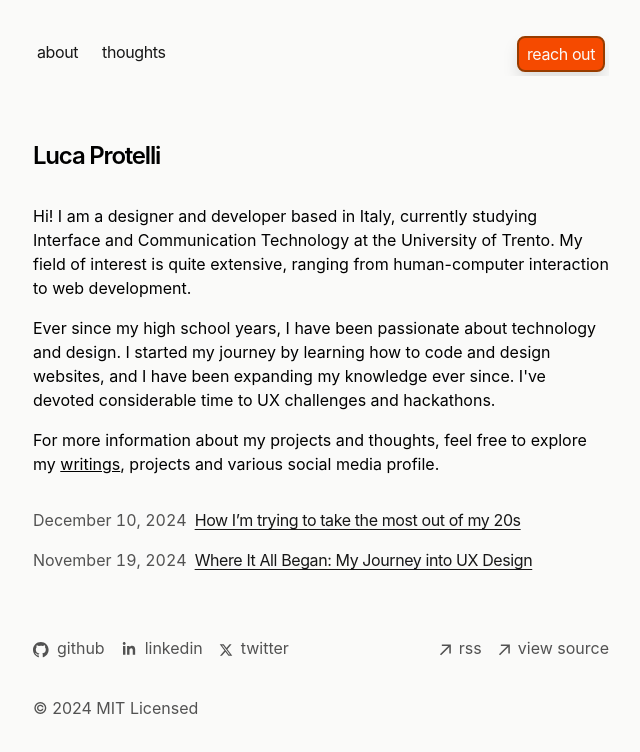
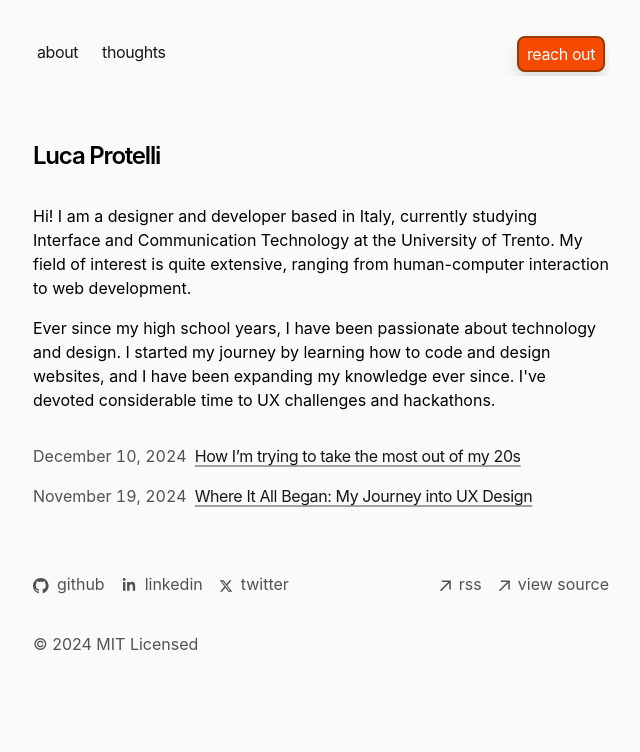
Before and after one commit to lucaprotelli/portfolio, a Next.js app in the folder blog/: page / in a window 1280 px wide. Shown: the top 752 px of the page, without its empty margins (319-959 px from the left). Built offline with nearby package versions, Linux system fonts and the light colour scheme.

Commit message:
Refactor MDX components: remove unused file, update imports, and enhance Badge styling

```diff
--- a/blog/app/blog/mdx-components.tsx
+++ /dev/null
@@ -1,8 +0,0 @@
-import Badge from "../components/badge"
-
-export function useMDXComponents() {
-    return {
-        Badge,
-        // Add any other components you want to use in MDX here
-    }
-}
--- a/blog/app/blog/posts/my-20s.mdx
+++ b/blog/app/blog/posts/my-20s.mdx
@@ -4,7 +4,7 @@ publishedAt: "2024-12-10"
 summary: "This post explores the challenges and opportunities of entering your 20s, embracing uncertainty, and navigating self-discovery through curiosity, risk-taking, and learning from mistakes."
 ---
 
-import { MDXComponents } from "../mdx-components.tsx"
+import Badge from "../../components/badge"
 
 Hello everyone!
 
@@ -40,25 +40,26 @@ So, as we’re figuring out what to do with our lives, let’s remember that it
 
 > **What’s the challenge you’re facing right now, and how do you deal with the uncertainty of it all?**
 
-**Useful sources**: <br />
-[Y Combinator Video](https://youtu.be/H_XMqRhLhic?si=ZRaNNMZroB1EiKjE) · [Attention is all you need](https://proceedings.neurips.cc/paper_files/paper/2017/file/3f5ee243547dee91fbd053c1c4a845aa-Paper.pdf) · [Wait But Why](https://waitbutwhy.com/2018/04/picking-career.html) · [How to Do Great Work](https://www.paulgraham.com/greatwork.html) · [More To That](https://moretothat.com/)
-
-**Useful sources**: <br />
+##### **Useful sources**: <br />
 
 <Badge
     text="Y Combinator Video"
     link="https://youtu.be/H_XMqRhLhic?si=ZRaNNMZroB1EiKjE"
-/> ·
+/>
+
 <Badge
     text="Attention is all you need"
     link="https://proceedings.neurips.cc/paper_files/paper/2017/file/3f5ee243547dee91fbd053c1c4a845aa-Paper.pdf"
-/> ·
+/>
+
 <Badge
     text="Wait But Why"
     link="https://waitbutwhy.com/2018/04/picking-career.html"
-/> ·
+/>
+
 <Badge
     text="How to Do Great Work"
     link="https://www.paulgraham.com/greatwork.html"
-/> ·
+/>
+
 <Badge text="More To That" link="https://moretothat.com/" />
--- a/blog/app/components/badge.tsx
+++ b/blog/app/components/badge.tsx
@@ -6,7 +6,7 @@ export default function Badge({ text, link }: { text: string; link: string }) {
             href={link}
             target="_blank"
             rel="noopener noreferrer"
-            className="inline-flex items-center rounded-full bg-gray-50 px-2 py-1 text-xs font-medium text-gray-600 ring-1 ring-inset ring-gray-500/10"
+            className="inline-flex my-1 !no-underline items-center rounded-full bg-neutral-50 px-3 py-2 text-xs font-medium text-neutral-700 ring-1 ring-inset ring-neutral-500/10 hover:bg-neutral-100 transition-all dark:bg-neutral-800 dark:text-neutral-300 dark:ring-neutral-700 dark:hover:bg-neutral-700"
         >
             {text}
         </Link>
--- a/blog/app/components/mdx.tsx
+++ b/blog/app/components/mdx.tsx
@@ -3,6 +3,7 @@ import Image from "next/image"
 import { MDXRemote } from "next-mdx-remote/rsc"
 import { highlight } from "sugar-high"
 import React from "react"
+import Badge from "./badge"
 
 function Table({ data }) {
     let headers = data.headers.map((header, index) => (
@@ -97,6 +98,7 @@ let components = {
     a: CustomLink,
     code: Code,
     Table,
+    Badge,
 }
 
 export function CustomMDX(props) {
--- a/blog/app/components/posts.tsx
+++ b/blog/app/components/posts.tsx
@@ -26,7 +26,7 @@ export function BlogPosts() {
                             <p className="text-neutral-600 dark:text-neutral-400 tabular-nums">
                                 {formatDate(post.metadata.publishedAt, false)}
                             </p>
-                            <p className="text-neutral-900 dark:text-neutral-100 tracking-tight underline underline-offset-3 hover:text-neutral-700 dark:hover:text-neutral-300 transition">
+                            <p className="text-neutral-900 dark:text-neutral-100 tracking-tight underline underline-offset-3 decoration-neutral-400 decoration-[0.1em] hover:text-neutral-700 dark:hover:text-neutral-300 transition">
                                 {post.metadata.title}
                             </p>
                         </div>
--- a/blog/app/global.css
+++ b/blog/app/global.css
@@ -48,7 +48,7 @@ html {
 }
 
 .prose a {
-    @apply underline transition-all decoration-neutral-400 dark:decoration-neutral-600 underline-offset-2 decoration-[0.1em];
+    @apply underline transition-all decoration-neutral-400 dark:decoration-neutral-600 underline-offset-2 decoration-[0.1em] hover:text-neutral-600 dark:hover:text-neutral-300;
 }
 
 .prose .anchor:after {
--- a/blog/app/page.tsx
+++ b/blog/app/page.tsx
@@ -13,17 +13,6 @@ export default function Page() {
             <p className="mb-4">
                 {`Ever since my high school years, I have been passionate about technology and design. I started my journey by learning how to code and design websites, and I have been expanding my knowledge ever since. I've devoted considerable time to UX challenges and hackathons.`}
             </p>
-            <p className="mb-4">
-                {`For more information about my projects and thoughts, feel free to explore my `}
-                <Link
-                    key="/blog"
-                    href="/blog"
-                    className="font-normal underline underline-offset-1 hover:text-neutral-700 dark:hover:text-neutral-300 transition"
-                >
-                    writings
-                </Link>
-                {`, projects and various social media profile.`}{" "}
-            </p>
             <div className="my-8">
                 <BlogPosts />
             </div>
```
